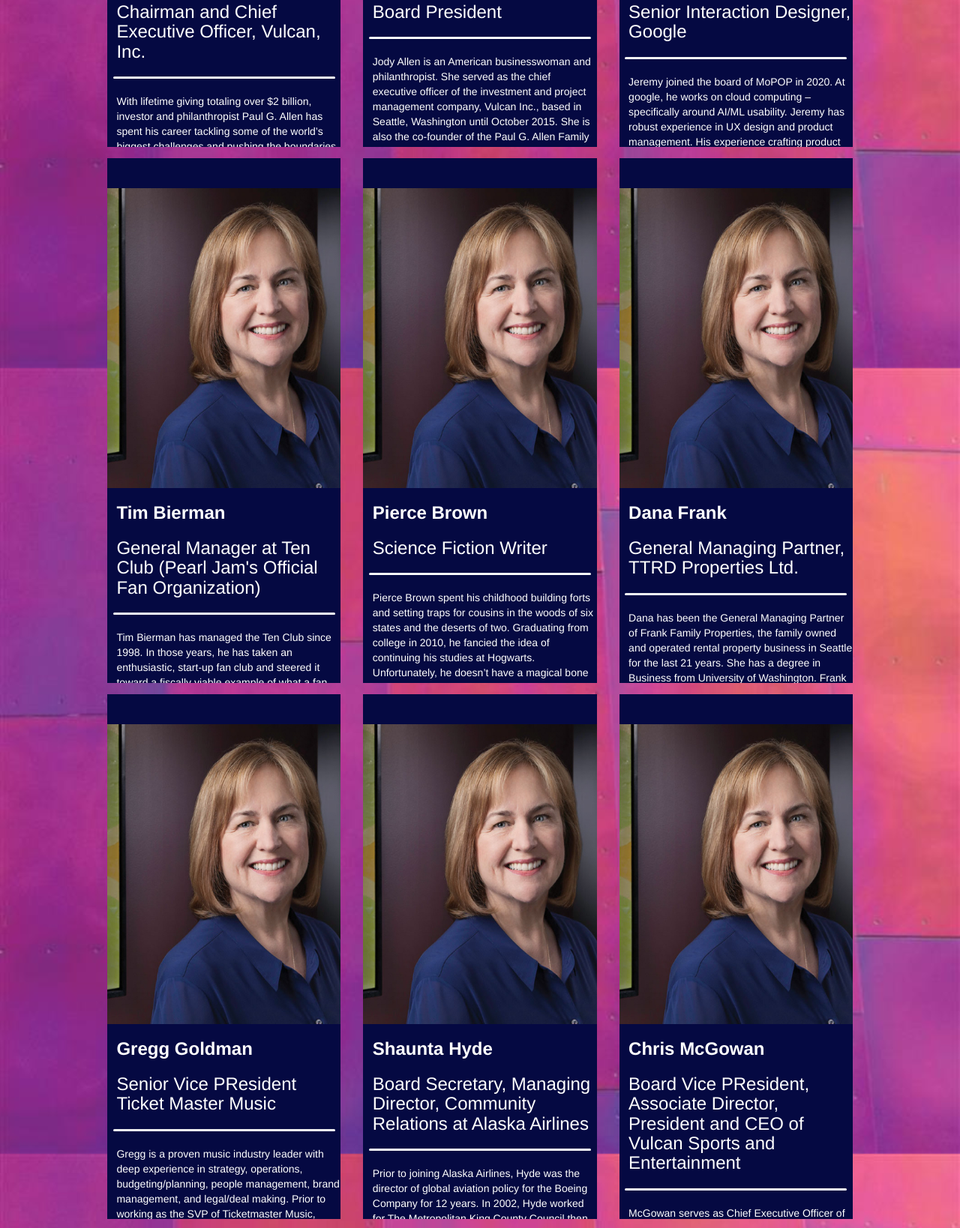
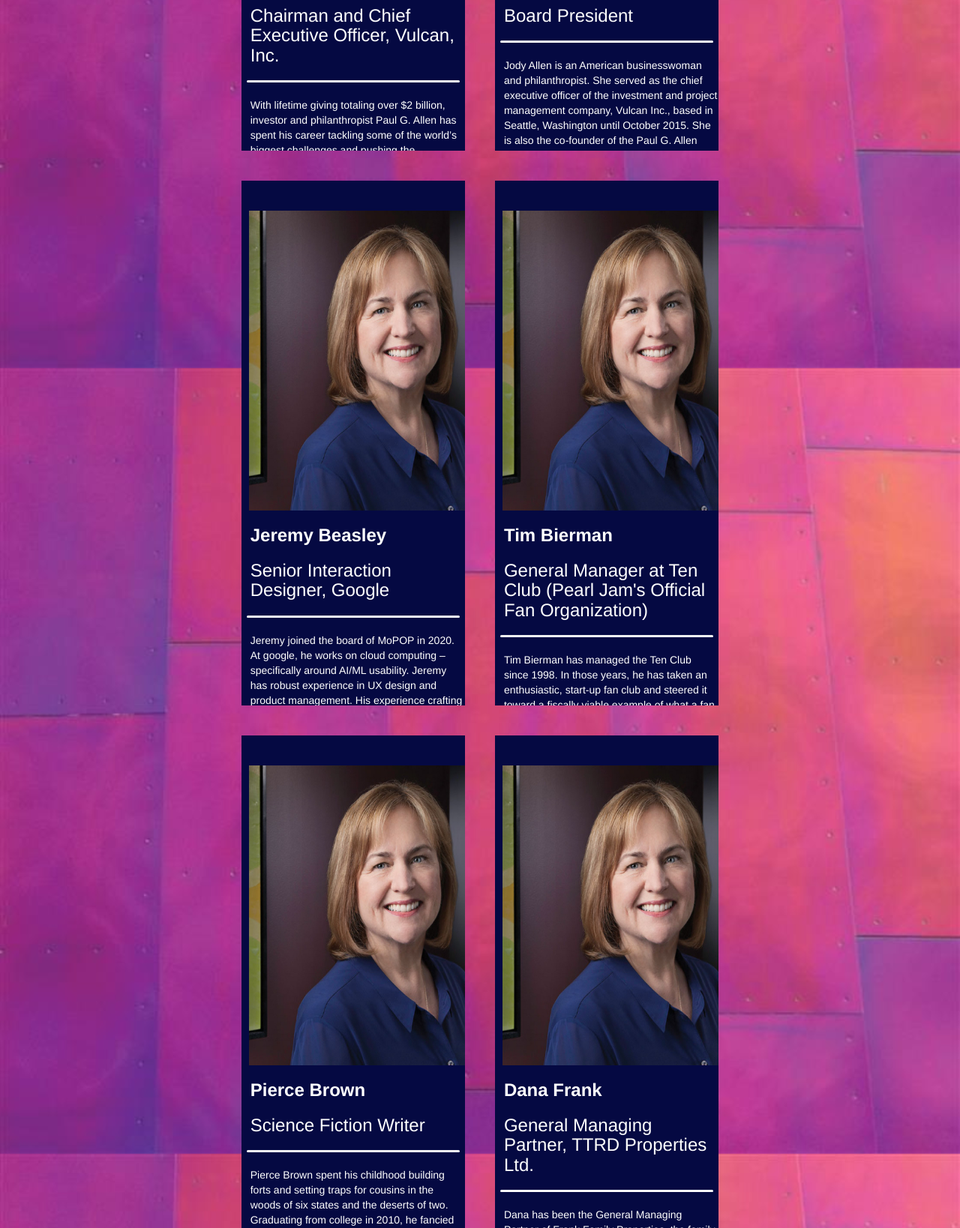
Before and after one commit to brussell36/MoPOP-Board, a plain HTML site: page index.html in a window 1280 px wide. Shown: the part 557-2195 px from the top of the page at 75% size. Drawn offline with nearby package versions, Linux system fonts and the light colour scheme.

Commit message:
Refactor to flexbox from bootstrap grid.

```diff
--- a/css/styles.css
+++ b/css/styles.css
@@ -57,6 +57,7 @@ hr {
   width: 430px;
   height: 400px;
   margin-top: 40px;
+  padding: 0 10px 0 10px;
 }
 
 #main-card-content {
@@ -68,6 +69,11 @@ hr {
   background-color: #050942;
   height: 50em;
   overflow-y: scroll;
+  cursor: pointer;
+  display: flexboxx;
+  align-content: left;
+  width: 30%;
+  margin: 20px;
 }
 
 .profile-name {
@@ -95,3 +101,10 @@ hr {
   cursor: pointer;
   padding: 20px;
 }
+
+.card-container {
+  display: flex;
+  flex-direction: row;
+  justify-content: center;
+  flex-wrap: wrap;
+}
--- a/index.html
+++ b/index.html
@@ -15,7 +15,7 @@
 <body>
   <div class="container">
 
-    <div class="hidden-card">
+    <!-- <div class="hidden-card">
       <div id="main-card">
         <div class="main-card-head-shot">
           <img src="" alt="">
@@ -28,10 +28,9 @@
         </div>
         <i class="far fa-arrow-alt-circle-left closebtn mr"></i>
       </div>
-    </div>
+    </div> -->
 
-    <div class="row">
-      <div class="col-md-4">
+    <div class="card-container">
       <div class="member-card">
         <div class="head-shot">
           <img src="./img/JodyAllen.jpg" alt="Paul G. Allen">
@@ -52,9 +51,7 @@
           Allen’s award-winning film company, Vulcan Productions, develops and supports media projects that help audiences understand the world around them and respond to challenges. Idea Man, Allen's 2011 memoir, was a New York Times bestseller.</p>
         </div>
       </div>
-      </div>
 
-      <div class="col-md-4">
       <div class="member-card">
         <div class="head-shot">
           <img src="./img/JodyAllen.jpg" alt="Jody Allen">
@@ -66,9 +63,7 @@
           <p>Jody Allen is an American businesswoman and philanthropist. She served as the chief executive officer of the investment and project management company, Vulcan Inc., based in Seattle, Washington until October 2015. She is also the co-founder of the Paul G. Allen Family Foundation. She has developed and led a wide range of Allen's business and charitable endeavors around the world. An active member of the arts and education communities, Ms. Allen served on the boards of the Oregon Shakespeare Festival, the Allen Institute for Brain Science, the Seattle Seahawks Charitable Foundation, Theatre Communications Group, the University of Washington Foundation, the Museum of Glass, and the Los Angeles International Film Festival. </p>
         </div>
       </div>
-      </div>
 
-      <div class="col-md-4">
       <div class="member-card">
         <div class="head-shot">
           <img src="./img/JodyAllen.jpg" alt="Jeremy Beasley">
@@ -88,11 +83,7 @@
           </p>
         </div>
       </div>
-      </div>
-    </div>
 
-    <div class="row">
-      <div class="col-md-4">
       <div class="member-card">
         <div class="head-shot">
           <img src="./img/JodyAllen.jpg" alt="Tim Bierman">
@@ -107,9 +98,7 @@
           In addition to a resource for all things "Pearl Jam" Ten Club has also built an exclusive merchandising and ticketing arm that provides members with access to limited edition collectibles, digital bootlegs and priority pre-sale ticketing to Pearl Jam engagements. Starting out as a mail-order "paper" fan club, Ten Club has continually evolved to meet the fans needs and become what it is today. </p>
         </div>
       </div>
-      </div>
 
-      <div class="col-md-4">
       <div class="member-card">
         <div class="head-shot">
           <img src="./img/JodyAllen.jpg" alt="Pierce Brown">
@@ -121,9 +110,7 @@
           <p>Pierce Brown spent his childhood building forts and setting traps for cousins in the woods of six states and the deserts of two. Graduating from college in 2010, he fancied the idea of continuing his studies at Hogwarts. Unfortunately, he doesn’t have a magical bone in his body. So, while trying to make it as a writer, he worked as a manger of social media at a startup tech company, toiled as a peon on the Disney lot of ABC Studios, did his time as an NBC page, and gave sleep deprivation a new meaning during his stint as an aide on the U.S. Senate campaign. Now, he lives in Los Angeles, where he scribbles tales of spaceships, wizards, ghouls, and most things old or bizarre.</p>
         </div>
       </div>
-      </div>
 
-      <div class="col-md-4">
       <div class="member-card">
         <div class="head-shot">
           <img src="./img/JodyAllen.jpg" alt="Dana Frank">
@@ -135,11 +122,7 @@
           <p>Dana has been the General Managing Partner of Frank Family Properties, the family owned and operated rental property business in Seattle for the last 21 years. She has a degree in Business from University of Washington. Frank is affiliated with the Treehouse for Foster Kids, which gives children in foster care a childhood and a future. Frank was Co-chair of the 2013 25th Anniversary Gala where she raised over $550,000. She is a founder of Holiday Shopping Drive for Foster Children which began in 2005. In 2015, Frank Co-Chaired the Jungle Party Woodland Park Zoo, which raised over $2 million. That same year, Frank Co-Chaired the Bellevue Life Spring Wine Gala, which raised over $500,000.  </p>
         </div>
       </div>
-      </div>
-    </div>
 
-    <div class="row">
-      <div class="col-md-4">
       <div class="member-card">
         <div class="head-shot">
           <img src="./img/JodyAllen.jpg" alt="Gregg Goldman">
@@ -154,9 +137,7 @@
           He has served on the boards of Play Mountain Place and MoPOP as well as volunteered at Upstream Music Fest + Summit and Big Brothers Big Sisters of Greater Los Angeles.</p>
         </div>
       </div>
-      </div>
 
-      <div class="col-md-4">
       <div class="member-card">
         <div class="head-shot">
           <img src="./img/JodyAllen.jpg" alt="Shaunta Hyde">
@@ -171,9 +152,7 @@
           Hyde holds a bachelor's degree in communications from Seattle University and an executive master's degree in Business Administration from the University of Washington's Foster School of Business. She is on the board of the Washington State Board of Community and Technical Colleges, a member of the International Association of Women in Aviation and a board member of Pioneer Human Services and Museum of Flight.</p>
         </div>
       </div>
-      </div>
 
-      <div class="col-md-4">
       <div class="member-card">
         <div class="head-shot">
           <img src="./img/JodyAllen.jpg" alt="Chris McGowan">
@@ -191,11 +170,7 @@
           McGowan earned his bachelor’s degree in International Relations from the University of Delaware in 1996, where he was captain of the soccer team. Chris, his wife Susan and their two sons reside in Southwest Portland. </p>
         </div>
       </div>
-      </div>
-    </div>
 
-    <div class="row">
-      <div class="col-md-4">
       <div class="member-card">
         <div class="head-shot">
           <img src="img/JodyAllen.jpg" alt="Headshot of Michelle Quisenberry">
@@ -216,9 +191,7 @@
           Philanthropy: Michelle has been on the board of directors at several Seattle organizations including: Stand for Courage Foundation, Tourism Development Committee (Appointed by the City of Kirkland City Council to advise the Council on allocating the lodging excise tax fund for tourism promotion.), International Women’s Forum, Seattle Children’s Global Health Guild, and she has been the Board Chairman of the Seattle International Film Festival for 10 years. </p>
         </div>
       </div>
-      </div>
 
-      <div class="col-md-4">
       <div class="member-card">
         <div class="head-shot">
           <img src="./img/JodyAllen.jpg" alt="Headshot of Marjorie Thomas">
@@ -233,9 +206,7 @@
           Prior to The Allen Institute, Marjorie was CFO at RealNetworks. In addition to that, she was VP, FP&A, IR and Treasury at Intuit where she played a strategic leadership role as a key member of the senior executive management for a publicly-traded software company providing business and financial management solutions for small businesses, consumers and accounting professionals. Prior to Intuit, Marjorie was SVP and Corporate Controller at Sony Electronics where she oversaw financial analysis, accounting, credit, order-to-cash, financial governance, policy and compliance for a $10B Sony subsidiary responsible for all electronics sales and marketing in the US, and manufacturing activity throughout North America. While at Sony, Marjorie was a member of Sony Electronics Executive Committee, overseeing the company’s strategic direction. She has served as a member of the board of directors of Junior Achievement of Northern California, a board member for HP Globalsoft in India, and an advisory board member for the Boise State University Accounting Board. A native of the Mountain West, Thomas received a B.A. in Business Accounting from Boise State University.  </p>
         </div>
       </div>
-      </div>
 
-      <div class="col-md-4">
       <div class="member-card">
         <div class="head-shot">
           <img src="./img/JodyAllen.jpg" alt="Headshot of Jon Vanhala">
```
Lines whose indentation alone changed are shown as unchanged.
